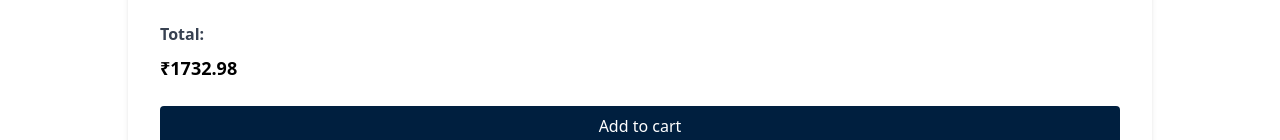
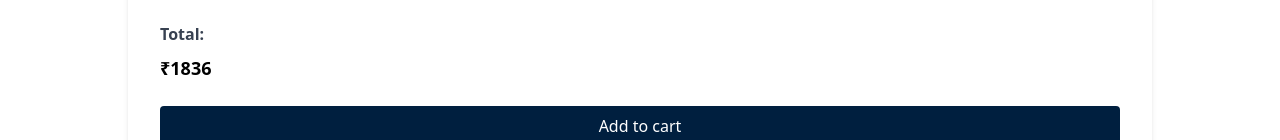
Before and after one commit to rekha-beniwal/Pyrexia, a React (Create React App) app in the folder frontend/: page /membership-card-form in a window 1280 px wide. Shown: the part 558-698 px from the top of the page. Built offline with nearby package versions, Linux system fonts and the light colour scheme; sample sign-in values are in the browser's storage.

Commit message:
Update membershipCardPayment.js

```diff
--- a/frontend/src/MembershipCardPayment/membershipCardPayment.js
+++ b/frontend/src/MembershipCardPayment/membershipCardPayment.js
@@ -30,7 +30,7 @@ const MembershipCardPayment = () => {
 
   // Update fees when tickets are updated
   useEffect(() => {
-    setFees((1699*1.02)* formData.tickets);
+    setFees((1800*1.02)* formData.tickets);
   }, [formData.tickets]);
 
   // Handle form input changes
```
